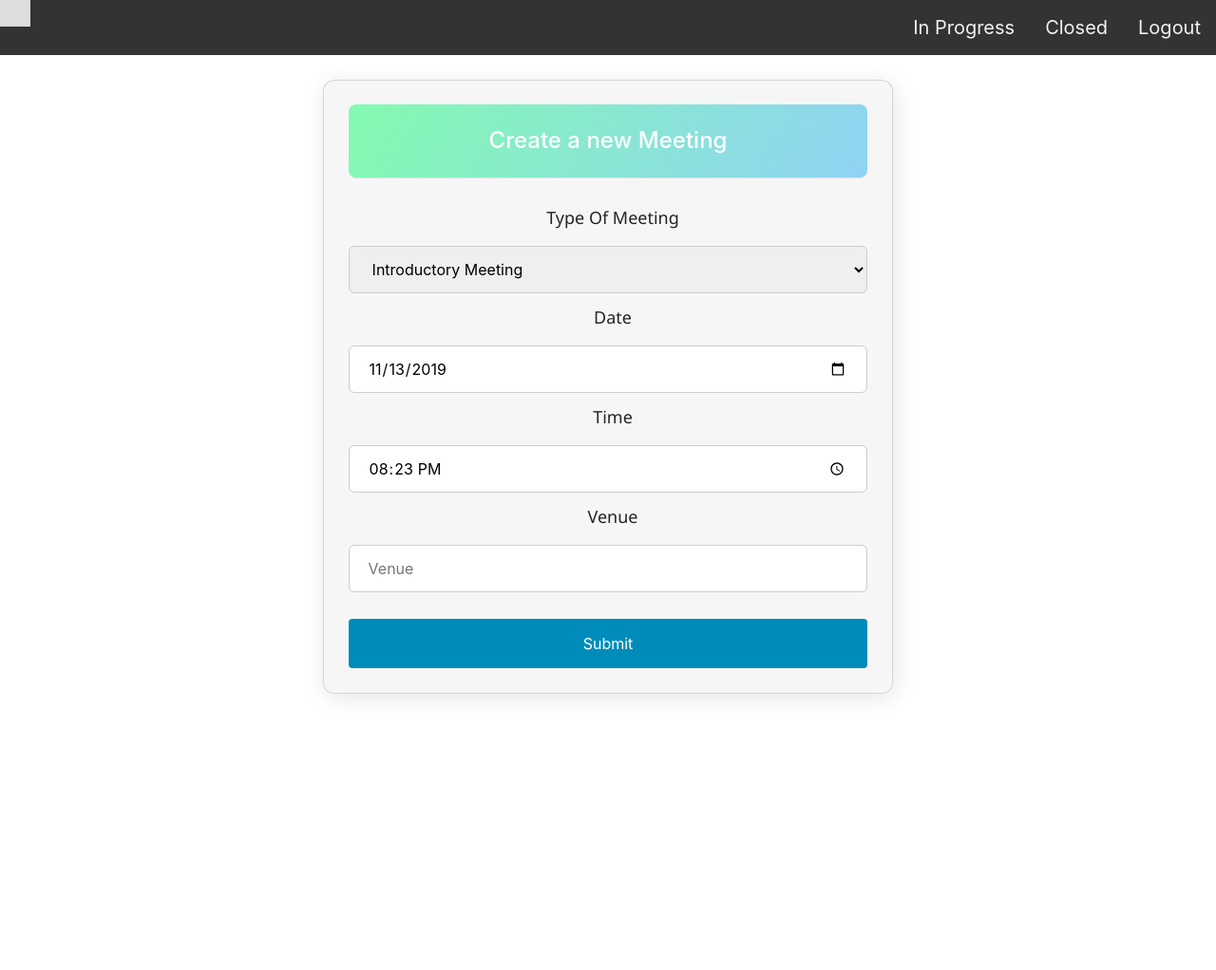
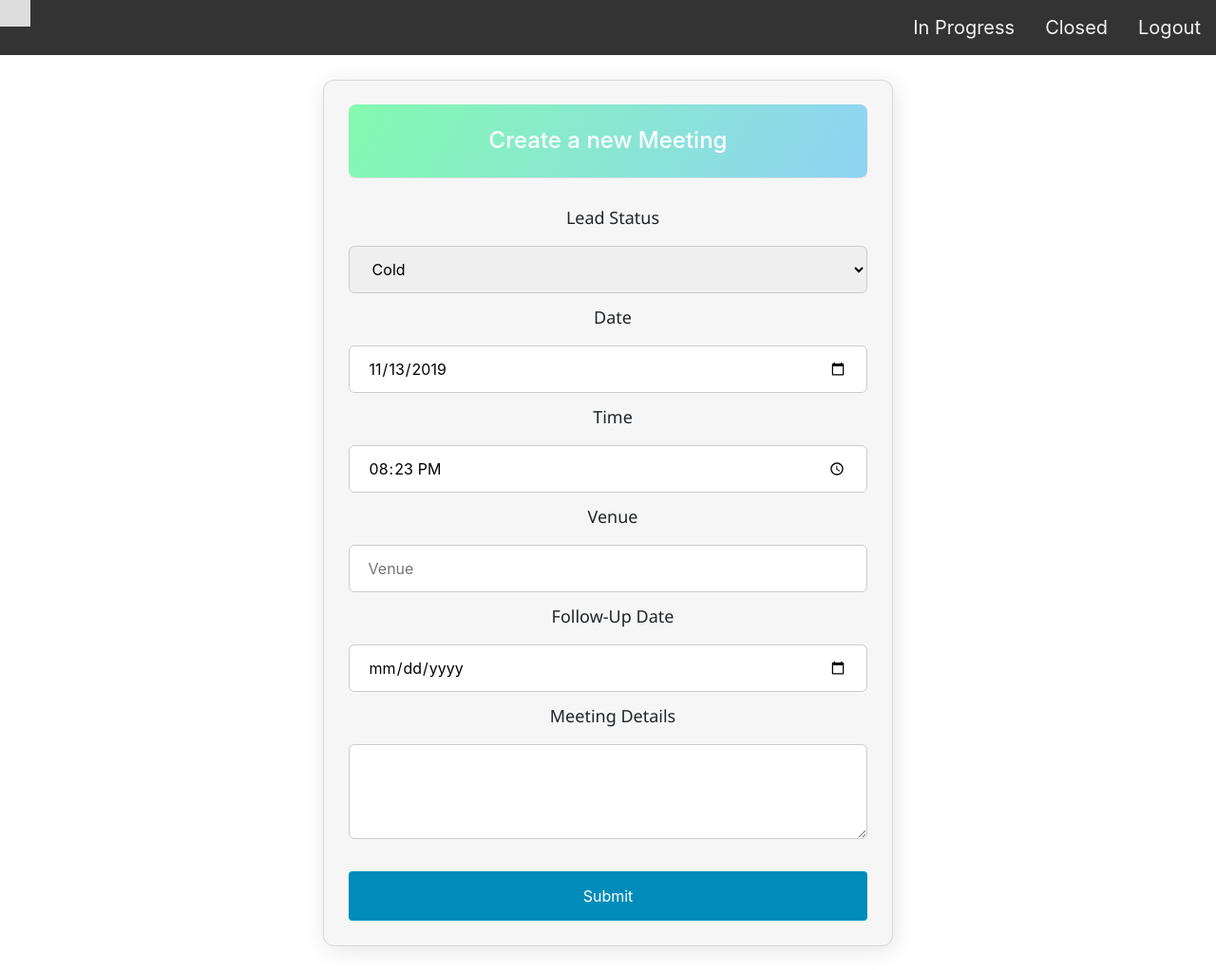
Before and after one commit to akshoy1997/Agent-Work, a Django app: template users/templates/meeting_create.html in a window 1280 px wide. Shown: the whole page at 95% size. Before the commit the page ends 735 px from the top, so only its background shows below. Run offline with Django 3.2, Linux system fonts and the light colour scheme; the template is opened without the code that fills it, so the values that code supplies are empty; parts of the project's set-up code (start-up, migrations or seed data) failed here and were passed over; some libraries are stand-ins or nearby versions.

Commit message:
Changed Meeting Form Fields

```diff
--- a/users/api/leads.py
+++ b/users/api/leads.py
@@ -13,6 +13,8 @@ class LeadSerializer(BaseSerializer):
             'phone_number',
             'address',
             'status',
+            'details',
+            'target',
             'latitude',
             'longitude',
         )
--- a/users/api/meetings.py
+++ b/users/api/meetings.py
@@ -12,6 +12,9 @@ class MeetingSerializer(BaseSerializer):
             'date',
             'time',
             'venue',
+            'status',
+            'details',
+            'follow_up_date',
             'latitude',
             'longitude',
         )
--- a/users/static/users/style.css
+++ b/users/static/users/style.css
@@ -165,7 +165,7 @@ p {
     border-radius: 8px;
 }
 
-input[type=text], [type=number], [type=time], [type=date], [type=email], [type=password], select{
+input[type=text], [type=number], [type=time], [type=date], [type=email], [type=password], select, textarea{
   width: 100%;
   padding: 12px 20px;
   margin: 8px 0;
@@ -174,6 +174,10 @@ input[type=text], [type=number], [type=time], [type=date], [type=email], [type=p
   border-radius: 6px;
   box-sizing: border-box;
   height: 50px;
+}
+
+textarea{
+  height: 100px;
 }
 
 .submit, .meeting {
--- a/users/templates/meeting_create.html
+++ b/users/templates/meeting_create.html
@@ -39,7 +39,7 @@
     <div class="topnav">
         <a href="#">
             {% if request.user.is_authenticated %}
-            Vendor-App: Welcome '{{ request.user.username }}'
+                Welcome '{{ request.user.username }}', Manage your Work Here!
             {% endif %}
         </a>
         <a style="float: right;" href="{% url 'logout' %}">Logout</a>
@@ -50,26 +50,31 @@
         <form>
             {% csrf_token %}
             <h1 class="title border-bottom mb-4">Create a new Meeting</h1>
-            <label for="type">Type Of Meeting</label>
-            <select id="type" name="type">
-                <option value="INTRODUCTORY MEETING">Introductory Meeting</option>
-                <option value="FOLLOW-UP MEETING">Follow-Up Meeting</option>
+            <label for="status">Lead Status</label>
+            <select id="status" name="type">
+                <option value="COLD">Cold</option>
+                <option value="WARM">Warm</option>
+                <option value="HOT">Hot</option>
             </select>
-            <span class="alerts" id="type-alert" style="display: none;">*Type can't be Empty</span>
+            <span class="alerts" id="status-alert" style="display: none;">*Status can't be Empty</span>
 
             <label for="date">Date</label>
             <input type="date" id="date" name="date">
-            <span class="alerts" id="date-alert" style="display: none;">*Date can't be Empty</span>
 
             <label for="time">Time</label>
             <input type="time" id="time" name="date">
-            <span class="alerts" id="time-alert" style="display: none;">Time can't be Empty</span>
 
-            <label for="address">Venue</label>
+            <label for="venue">Venue</label>
             <input type="text" id="venue" name="venue" placeholder="Venue">
-            <span class="alerts" id="venue-alert" style="display: none;">*Venue can't be Empty</span>
 
-            <label class="alerts" id="location-alert" style="display:none; font-weight: bold;  text-align:center;">
+            <label for="date2">Follow-Up Date</label>
+            <input type="date" id="date2" name="date2">
+
+            <label for="details">Meeting Details</label>
+            <textarea type="textarea" rows="4" id="details" name="details"></textarea>
+            <span class="alerts" id="details-alert" style="display: none;">*Meeting details can't be Empty</span>
+
+            <label class="alerts" id="location-alert" style="display:none; text-align:center;">
                 Location access is not given! Please allow location access to create a new meeting!
             </label>
 
@@ -80,8 +85,8 @@
     {% endblock %}
     {% load static %}
     <script>
+        const date = new Date()
         var flag = 0;
-        const date = new Date()
         document.getElementById('date').valueAsDate = date;
         document.getElementById('time').defaultValue = date.getHours() + ":" + date.getMinutes();
         function getCookie(name) {
@@ -116,45 +121,42 @@
             var alert_flag = 0;
             const data = {
                 "lead": parseInt(localStorage["lead_id"]),
-                "type" : document.getElementById('type').value,
-                "date" : document.getElementById('date').value,
-                "time" : document.getElementById('time').value,
+                "type" : "FOLLOW-UP MEETING",
+                "status": document.getElementById('status').value,
                 'venue' : document.getElementById('venue').value,
+                "details" : document.getElementById('details').value,
                 "latitude" : localStorage["latitude"],
                 "longitude" : localStorage["longitude"],
                 };
-            if(document.getElementById('type').value == ""){
-                document.getElementById('type-alert').style.display = 'block';
+
+            if (document.getElementById('date').value !== ""){
+                data["date"] = document.getElementById('date').value;
+            }
+            if (document.getElementById('time').value !== ""){
+                data["time"] = document.getElementById('date').value;
+            }
+            if (document.getElementById('date2').value !== ""){
+                data["follow_up_date"] = document.getElementById('date2').value;
+            }
+            console.log(data);
+            if(document.getElementById('status').value == ""){
+                document.getElementById('status-alert').style.display = 'block';
             }
             else{
-                document.getElementById('type-alert').style.display = 'none';
+                document.getElementById('status-alert').style.display = 'none';
                 count+=1;
             }
-            if(document.getElementById('date').value == ""){
-                document.getElementById('date-alert').style.display = 'block';
+            if(document.getElementById('details').value == ""){
+                document.getElementById('details-alert').style.display = 'block';
             }
             else{
-                document.getElementById('date-alert').style.display = 'none';
-                count+=1;
-            }
-            if(document.getElementById('time').value == ""){
-                document.getElementById('time-alert').style.display = 'block';
-            }
-            else{
-                document.getElementById('time-alert').style.display = 'none';
-                count+=1;
-            }
-            if(document.getElementById('venue').value == ""){
-                document.getElementById('venue-alert').style.display = 'block';
-            }
-            else{
-                document.getElementById('venue-alert').style.display = 'none';
+                document.getElementById('details-alert').style.display = 'none';
                 count+=1;
             }
             if (flag==0){
-                document.getElementById('location-alert').style.display = 'block';
+                alert("Location access is not given! Please allow location access to create a new meeting!");
             }
-            if(count==4 && flag==1){
+            if(count==2 && flag==1){
                 fetch(url, {
                     method: "POST",
                     credentials: "same-origin",
@@ -172,7 +174,7 @@
                     }
                 }).then(function(data) {
                     document.getElementById("message").innerHTML = data.encoded;
-                    window.location = "https://vendor-django-app.herokuapp.com/home/meetings/";
+                    window.location = "https://vendor-django-app.herokuapp.com/home/meetings";
                 }).catch(function(error) {
                     document.getElementById("message").innerHTML = error.message;
                     alert(error);
```
Also changed, not shown: users/models/leads.py (+10 -0 lines), users/models/meetings.py (+21 -3 lines), users/static/users/meetings.js (+29 -6 lines), users/migrations/0003_auto_20191113_2012.py (added). Lines whose indentation alone changed are shown as unchanged.
